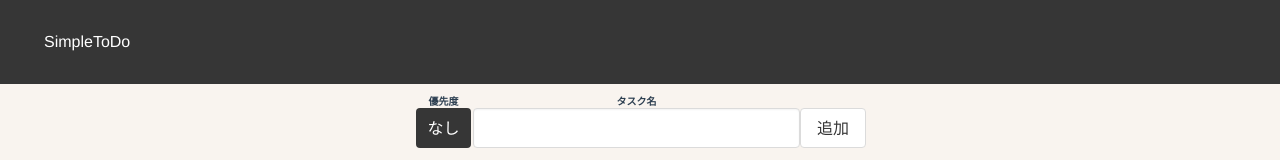
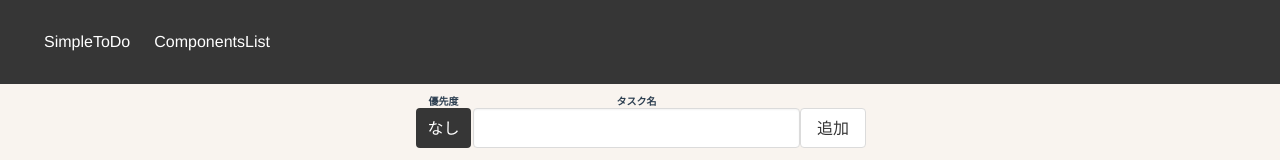
Before and after one commit to Uki884/vue-composition-api-practice, a Vue app: page / in a window 1280 px wide. Shown: the top 160 px of the page. Built offline with nearby package versions, Linux system fonts and the light colour scheme.

Commit message:
headerにコンポーネント一覧のリンク

```diff
--- a/src/components/Organisms/TheHeader.vue
+++ b/src/components/Organisms/TheHeader.vue
@@ -1,8 +1,11 @@
 <template>
   <b-navbar type="is-dark" :fixed-top="true" :spaced="true">
     <template slot="start">
-        <b-navbar-item href="#">
+        <b-navbar-item tag="router-link" :to="{ path: '/' }">
             SimpleToDo
+        </b-navbar-item>
+        <b-navbar-item tag="router-link" :to="{ path: '/component_list' }">
+            ComponentsList
         </b-navbar-item>
     </template>
   </b-navbar>
```
